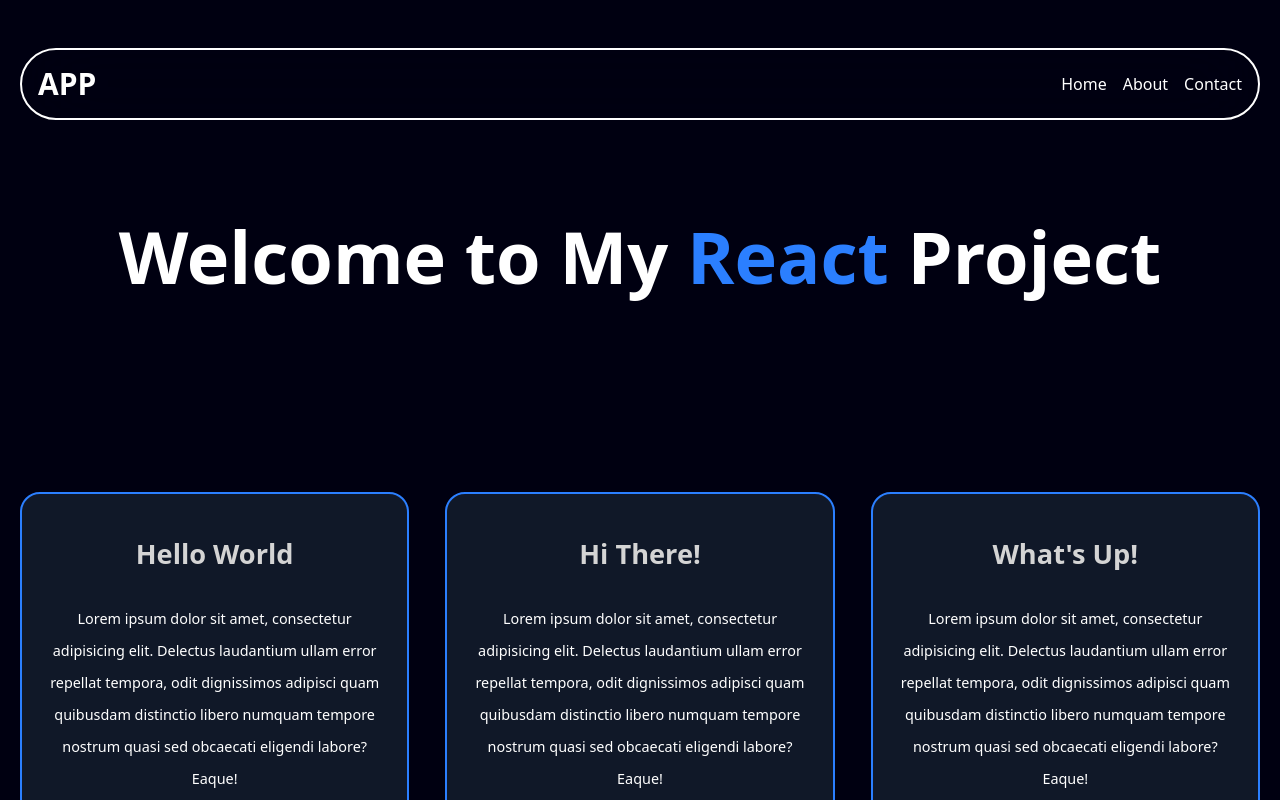
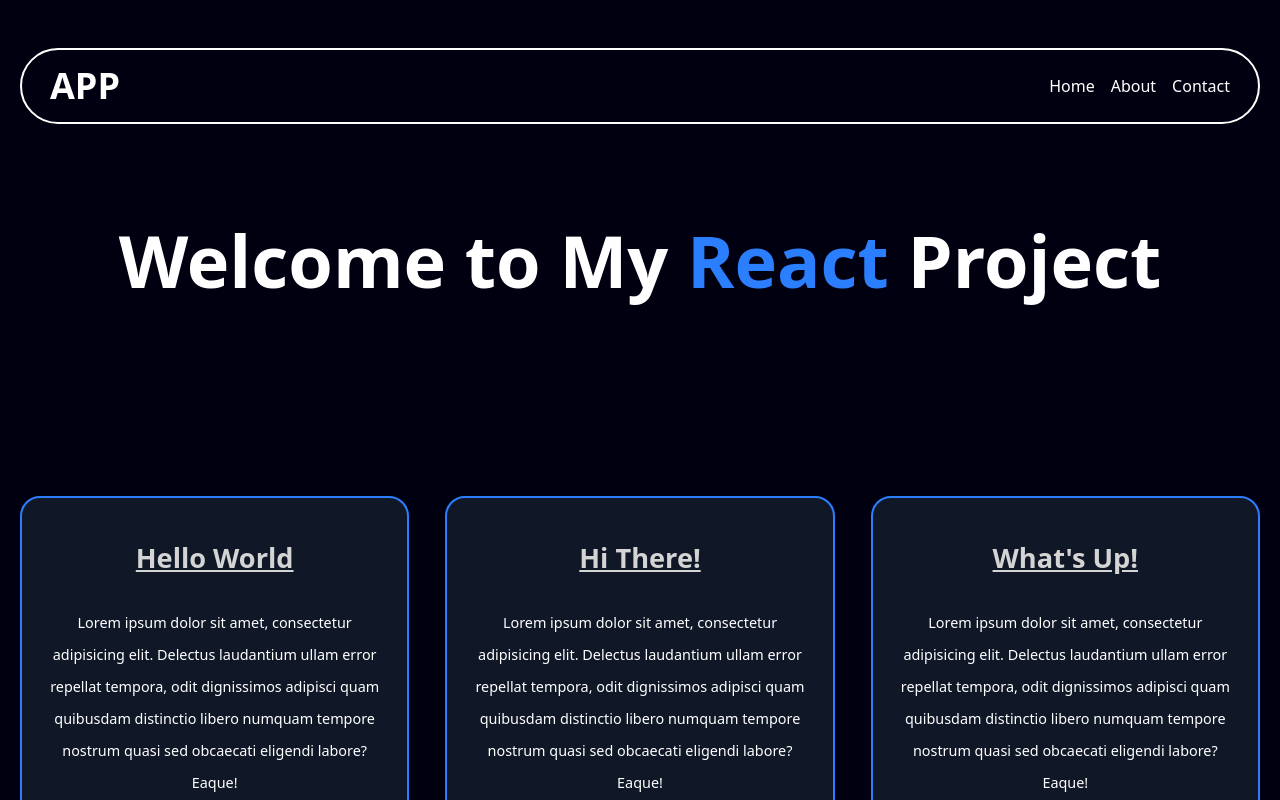
Before and after one commit to obedobodoruku/react-project, a React (Vite) app: page / in a window 1280 px wide. Shown: the top 800 px of the page. Built offline with nearby package versions, Linux system fonts and the light colour scheme.

Commit message:
Interface update

```diff
--- a/src/App.jsx
+++ b/src/App.jsx
@@ -11,8 +11,8 @@
 const Navbar = () => {
     return (
         <div className='top-0 sticky border-2 border-white backdrop-blur-2xl text-white mt-7 p-4 rounded-full'>
-          <nav className="flex items-center  justify-between">
-              <div className='text-3xl font-bold '>APP</div>
+          <nav className="flex items-center px-3 justify-between">
+              <div className='text-4xl font-bold '>APP</div>
               <ul className='flex gap-4'>
                   <li className='hover:underline'><Link to="/">Home</Link></li>
                   <li  className='hover:underline'><Link to="/about">About</Link></li>
--- a/src/index.css
+++ b/src/index.css
@@ -1,6 +1,7 @@
 @import "tailwindcss";
 
 body {
+
     background-color: #001;
     padding: 20px;
 }
@@ -49,4 +50,8 @@
     .home-text {
         margin-bottom: 300px;
     }
+
+    nav > ul {
+        font-size: 0.8rem;
+    }
 }
--- a/src/pages/Home.jsx
+++ b/src/pages/Home.jsx
@@ -4,19 +4,19 @@
   return (
     <div className="cards flex flex-row items-center justify-center gap-9 mt-[100px]">
       <div className="card-items w-[400px] h-[400px] bg-gray-900 border-2 border-blue-500 p-5">
-        <h4>Hello World</h4>
+        <h4 className='underline'>Hello World</h4>
         <div className="flex flex-col items-center justify-center text-white text-center text-[0.9rem] mt-7">
             <p>Lorem ipsum dolor sit amet, consectetur adipisicing elit. Delectus laudantium ullam error repellat tempora, odit dignissimos adipisci quam quibusdam distinctio libero numquam tempore nostrum quasi sed obcaecati eligendi labore? Eaque!</p>
         </div>
       </div>
       <div className="card-items w-[400px] h-[400px] bg-gray-900 border-2 border-blue-500 p-5">
-        <h4>Hi There!</h4>
+        <h4 className='underline'>Hi There!</h4>
         <div className="flex flex-col items-center justify-center text-white text-center text-[0.9rem] mt-7">
             <p>Lorem ipsum dolor sit amet, consectetur adipisicing elit. Delectus laudantium ullam error repellat tempora, odit dignissimos adipisci quam quibusdam distinctio libero numquam tempore nostrum quasi sed obcaecati eligendi labore? Eaque!</p>
         </div>
       </div>
       <div className="card-items w-[400px] h-[400px] bg-gray-900 border-2 border-blue-500 p-5">
-        <h4>What's Up!</h4>
+        <h4 className='underline'>What's Up!</h4>
         <div className="flex flex-col items-center justify-center text-white text-center text-[0.9rem] mt-7">
             <p>Lorem ipsum dolor sit amet, consectetur adipisicing elit. Delectus laudantium ullam error repellat tempora, odit dignissimos adipisci quam quibusdam distinctio libero numquam tempore nostrum quasi sed obcaecati eligendi labore? Eaque!</p>
         </div>
```
